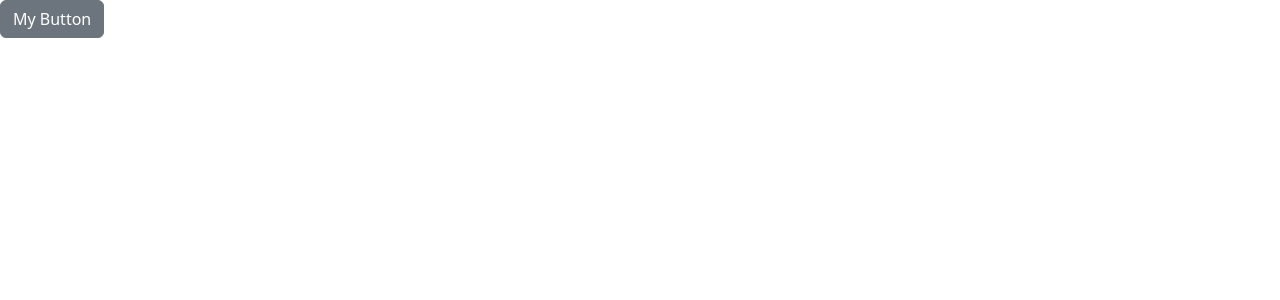
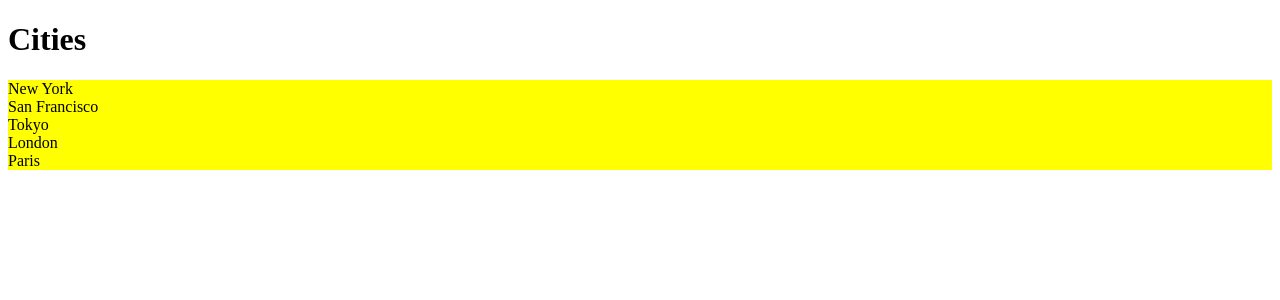
Before and after one commit to ascendho/Learn-React, a React (Vite) app: page / in a window 1280 px wide. Shown: the top 300 px of the page. Built offline with nearby package versions, Linux system fonts and the light colour scheme.

Commit message:
💡CSS Modules

```diff
--- /dev/null
+++ b/src/App.css
@@ -0,0 +1,4 @@
+/* naming clash */
+.listGroup {
+    background-color: red;
+}
--- a/src/App.tsx
+++ b/src/App.tsx
@@ -1,23 +1,25 @@
 import ListGroup from "./components/ListGroup";
 import Alert from "./components/Alert";
 import Button from "./components/Button";
+import {useState} from "react";
+import './App.css';
 
 function App() {
     /* ListGroup Component */
 
-    // let items = ["New York", "San Francisco", "Tokyo", "London", "Paris"];
-    // const handleSelectItem = (item: string) => {
-    //     console.log(item);
-    // }
+    let items = ["New York", "San Francisco", "Tokyo", "London", "Paris"];
+    const handleSelectItem = (item: string) => {
+        console.log(item);
+    }
     //
     // // Every component has its own state
-    // return <div>
-    //     <ListGroup
-    //         items={items}
-    //         heading="Cities"
-    //         onSelectItem={handleSelectItem}/>
-    //     {/*<ListGroup/>*/}
-    // </div>
+    return <div>
+        <ListGroup
+            items={items}
+            heading="Cities"
+            onSelectItem={handleSelectItem}/>
+        {/*<ListGroup/>*/}
+    </div>
 
 
     /* Passing Children */
@@ -29,15 +31,18 @@ function App() {
 
     /* Button Component */
 
-    const handleClick = () => {
-        console.log('Clicked!');
-    }
-
-    return (
-        <div>
-            <Button color={'secondary'} onClick={handleClick}>My Button</Button>
-        </div>
-    )
+    // const handleClick = () => {
+    //     setAlertVisibility(true);
+    // }
+    //
+    // const [alertVisibility, setAlertVisibility] = useState(false);
+    //
+    // return (
+    //     <div>
+    //         {alertVisibility && <Alert onClose={() => setAlertVisibility(false)}>My alert</Alert>}
+    //         <Button color='secondary' onClick={handleClick}>My Button</Button>
+    //     </div>
+    // )
 }
 
 export default App;
--- /dev/null
+++ b/src/components/ListGroup/ListGroup.module.css
@@ -0,0 +1,11 @@
+/* Vanilla CSS */
+/* CSS Modules */
+
+.listGroup {
+    list-style: none;
+    padding: 0;
+}
+
+.container {
+    background: yellow;
+}
--- a/src/components/ListGroup.tsx
+++ b/src/components/ListGroup/ListGroup.tsx
@@ -4,6 +4,8 @@
 
 // import {MouseEvent} from "react";
 
+import styles from './ListGroup.module.css'
+import './ListGroup.css'
 
 import {useCallback, useState} from "react";
 
@@ -31,7 +33,7 @@ function ListGroup({items, heading, onSelectItem}: Props) {
 
         {/*Conditional Rendering */}
         {items.length === 0 && <p>No item found</p>}
-        <ul className="list-group">
+        <ul className={[styles.listGroup, styles.container].join(' ')}>
             {items.map((item, index) =>
                 // a unique key prop
                 <li
--- /dev/null
+++ b/src/components/ListGroup/index.ts
@@ -0,0 +1,3 @@
+import ListGroup from "./ListGroup";
+
+export default ListGroup;
--- a/src/main.tsx
+++ b/src/main.tsx
@@ -1,7 +1,7 @@
 import React from 'react'
 import ReactDOM from 'react-dom/client'
 import App from './App'
-import 'bootstrap/dist/css/bootstrap.css'
+// import 'bootstrap/dist/css/bootstrap.css'
 
 ReactDOM.createRoot(document.getElementById('root') as HTMLElement).render(
     <React.StrictMode>
```
Also changed, not shown: src/components/Alert.tsx (+8 -2 lines), src/components/ListGroup/ListGroup.css (added).
